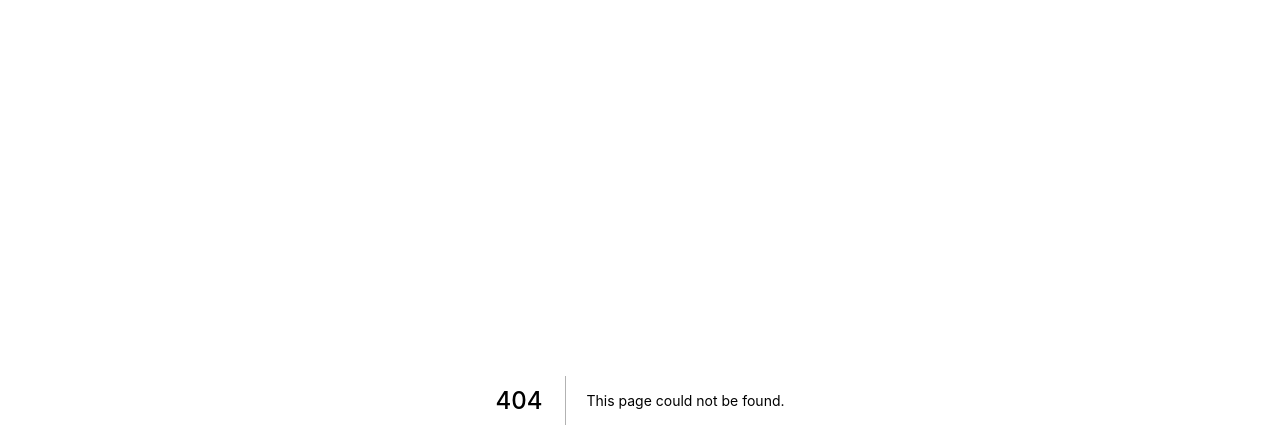
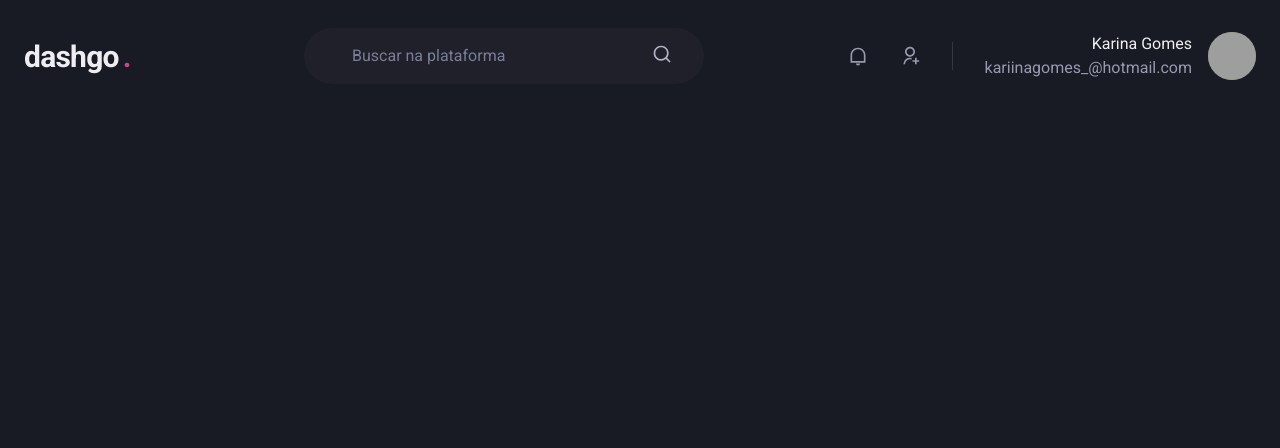
Before and after one commit to kariinagomes/ignite, a Next.js app in the folder reactjs/chapters/04-dashgo/: page /dashboard in a window 1280 px wide. Before the commit this address had no page. Shown: the top 448 px of the page. Built offline with nearby package versions, Linux system fonts and the light colour scheme; grey boxes are pictures that could not be loaded.

Commit message:
feat: add Header (dashgo project)

```diff
--- a/reactjs/chapters/04-dashgo/package.json
+++ b/reactjs/chapters/04-dashgo/package.json
@@ -15,7 +15,8 @@
     "framer-motion": "^5.5.6",
     "next": "12.0.7",
     "react": "17.0.2",
-    "react-dom": "17.0.2"
+    "react-dom": "17.0.2",
+    "react-icons": "^4.3.1"
   },
   "devDependencies": {
     "@types/node": "^17.0.8",
--- /dev/null
+++ b/reactjs/chapters/04-dashgo/src/components/Header.tsx
@@ -0,0 +1,78 @@
+import { Avatar, Box, Flex, HStack, Icon, Input, Text } from '@chakra-ui/react';
+import {
+  RiNotificationLine,
+  RiSearchLine,
+  RiUserAddLine,
+} from 'react-icons/ri';
+
+export function Header() {
+  return (
+    <Flex
+      as='header'
+      w='100%'
+      maxWidth={1480}
+      h='20'
+      mx='auto'
+      mt='4'
+      px='6'
+      align='center'
+    >
+      <Text fontSize='3xl' fontWeight='bold' letterSpacing='tight' w='64'>
+        dashgo
+        <Text as='span' ml='1' color='pink.500'>
+          .
+        </Text>
+      </Text>
+
+      <Flex
+        as='label'
+        flex='1'
+        py='4'
+        px='8'
+        ml='6'
+        maxWidth={400}
+        alignSelf='center'
+        color='gray.200'
+        position='relative'
+        bg='gray.800'
+        borderRadius='full'
+      >
+        <Input
+          color='gray.50'
+          variant='unstyled'
+          px='4'
+          mr='4'
+          placeholder='Buscar na plataforma'
+          _placeholder={{ color: 'gray.400' }}
+        />
+        <Icon as={RiSearchLine} fontSize='20' />
+      </Flex>
+      <Flex align='center' ml='auto'>
+        <HStack
+          spacing='8'
+          mx='8'
+          pr='8'
+          py='1'
+          color='gray.300'
+          borderRightWidth={1}
+          borderColor='gray.700'
+        >
+          <Icon as={RiNotificationLine} fontSize='20' />
+          <Icon as={RiUserAddLine} fontSize='20' />
+        </HStack>
+
+        <Flex align='center'>
+          <Box mr='4' textAlign='right'>
+            <Text>Karina Gomes</Text>
+            <Text color='gray.300'>kariinagomes_@hotmail.com</Text>
+          </Box>
+          <Avatar
+            size='md'
+            name='Karina Gomes'
+            src='https://github.com/kariinagomes.png'
+          />
+        </Flex>
+      </Flex>
+    </Flex>
+  );
+}
--- /dev/null
+++ b/reactjs/chapters/04-dashgo/src/pages/dashboard.tsx
@@ -0,0 +1,7 @@
+import { Header } from "../components/Header";
+
+export default function Dashboard() {
+  return (
+    <Header />
+  )
+}
```
Also changed, not shown: 1 other file (tests, documents, lock files or other folders).
